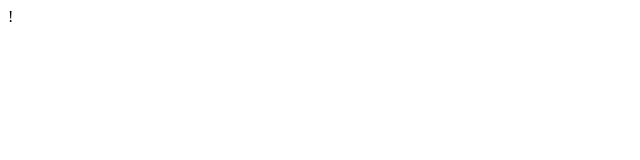
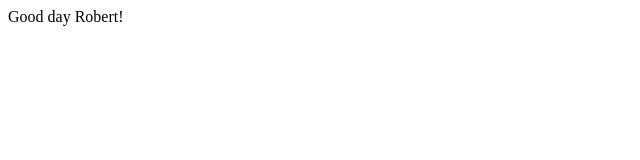
Before and after one commit to trb/Mimeo.js, a plain HTML site: page examples/hello-world/hello.html in a window 1280 px wide. Shown: the whole page, without its empty margins (0-640 px from the left). Drawn offline with Linux system fonts and the light colour scheme.

Commit message:
Update docs

```diff
--- a/examples/hello-world/hello.html
+++ b/examples/hello-world/hello.html
@@ -82,7 +82,7 @@
          * successful instantiation, the instance of theinjectable called 'sayHi'
          * will be called with the element with the id 'greeting'.
          */
-//        mimeo.bootstrap('sayHi', document.getElementById('greeting'));
+        mimeo.bootstrap('sayHi', document.getElementById('greeting'));
     </script>
 </body>
 </html>
```
